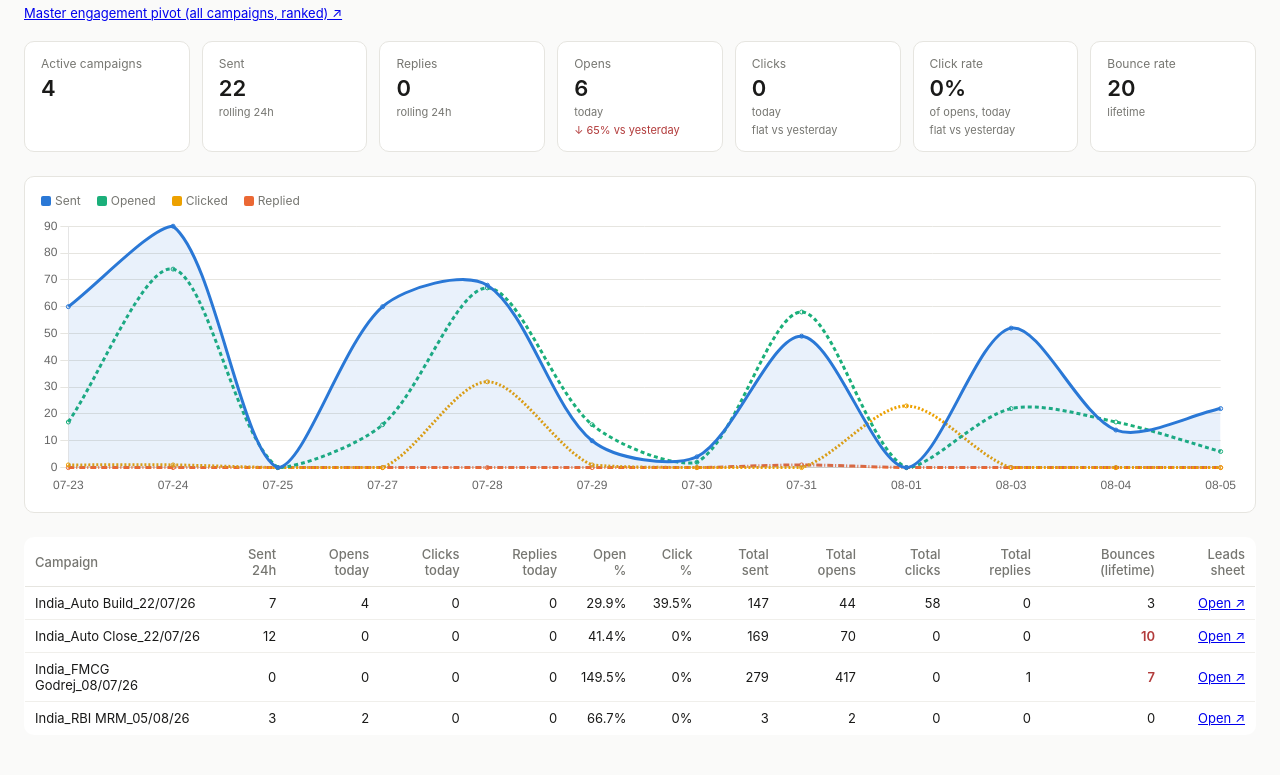
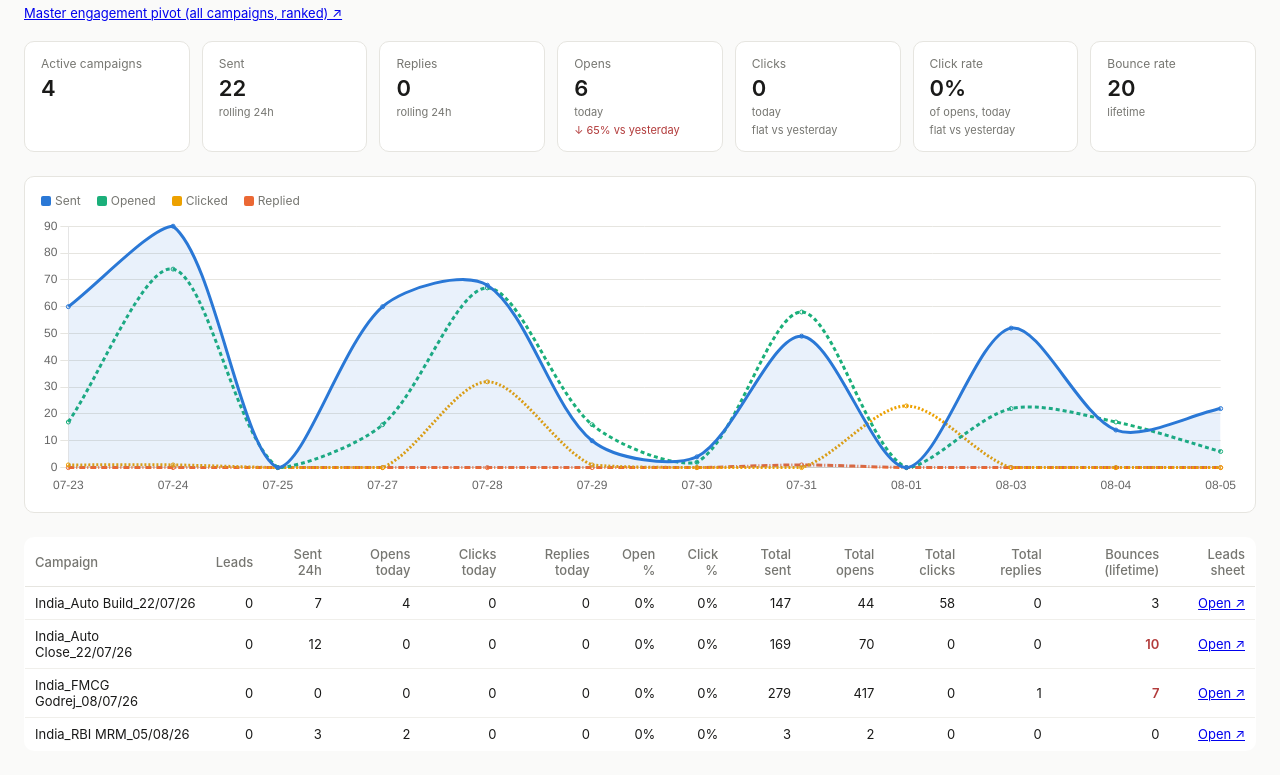
Before and after one commit to mikua1617/india-campaign-dashboard, a plain HTML site: page docs/index.html in a window 1280 px wide. Shown: the part 78-853 px from the top of the page. Drawn offline with nearby package versions, Linux system fonts and the light colour scheme.

Commit message:
Add files via upload

```diff
--- a/docs/index.html
+++ b/docs/index.html
@@ -54,6 +54,7 @@
   <thead>
     <tr>
       <th>Campaign</th>
+      <th>Leads</th>
       <th>Sent 24h</th>
       <th>Opens today</th>
       <th>Clicks today</th>
@@ -175,12 +176,17 @@ async function load() {
     const c = campaigns[n];
     const last = dates.length ? (c.days[dates[dates.length - 1]] || {}) : {};
     const cur = c.current || {};
-    const clickPct = pct(cur.clicks_lifetime || 0, cur.sent_lifetime || 0);
-    const openPct = pct(cur.opens_lifetime || 0, cur.sent_lifetime || 0);
+    // TRUE per-person rate: distinct people who opened/clicked at least
+    // once, out of total leads in the campaign -- NOT event counts divided
+    // by emails sent (which inflates with every follow-up sequence step
+    // and can produce nonsensical rates over 100%).
+    const openPct = pct(cur.unique_openers_lifetime || 0, cur.leads_count || 0);
+    const clickPct = pct(cur.unique_clickers_lifetime || 0, cur.leads_count || 0);
     const bounceHigh = (cur.bounced_lifetime || 0) > 5;
     return `
       <tr>
         <td>${n}</td>
+        <td>${cur.leads_count || 0}</td>
         <td>${cur.sent_24h || 0}</td>
         <td>${last.opened || 0}</td>
         <td>${last.clicks || 0}</td>
```
